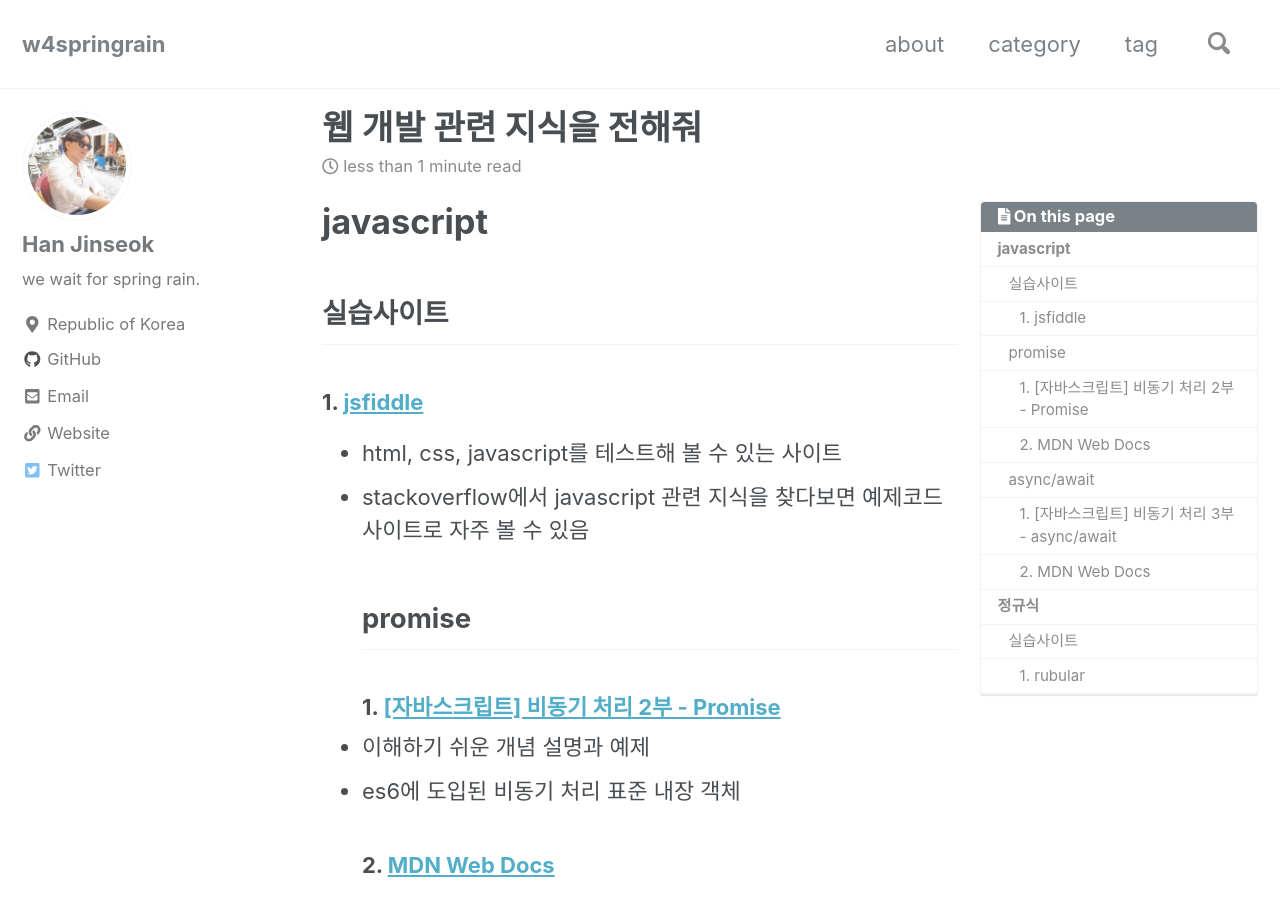
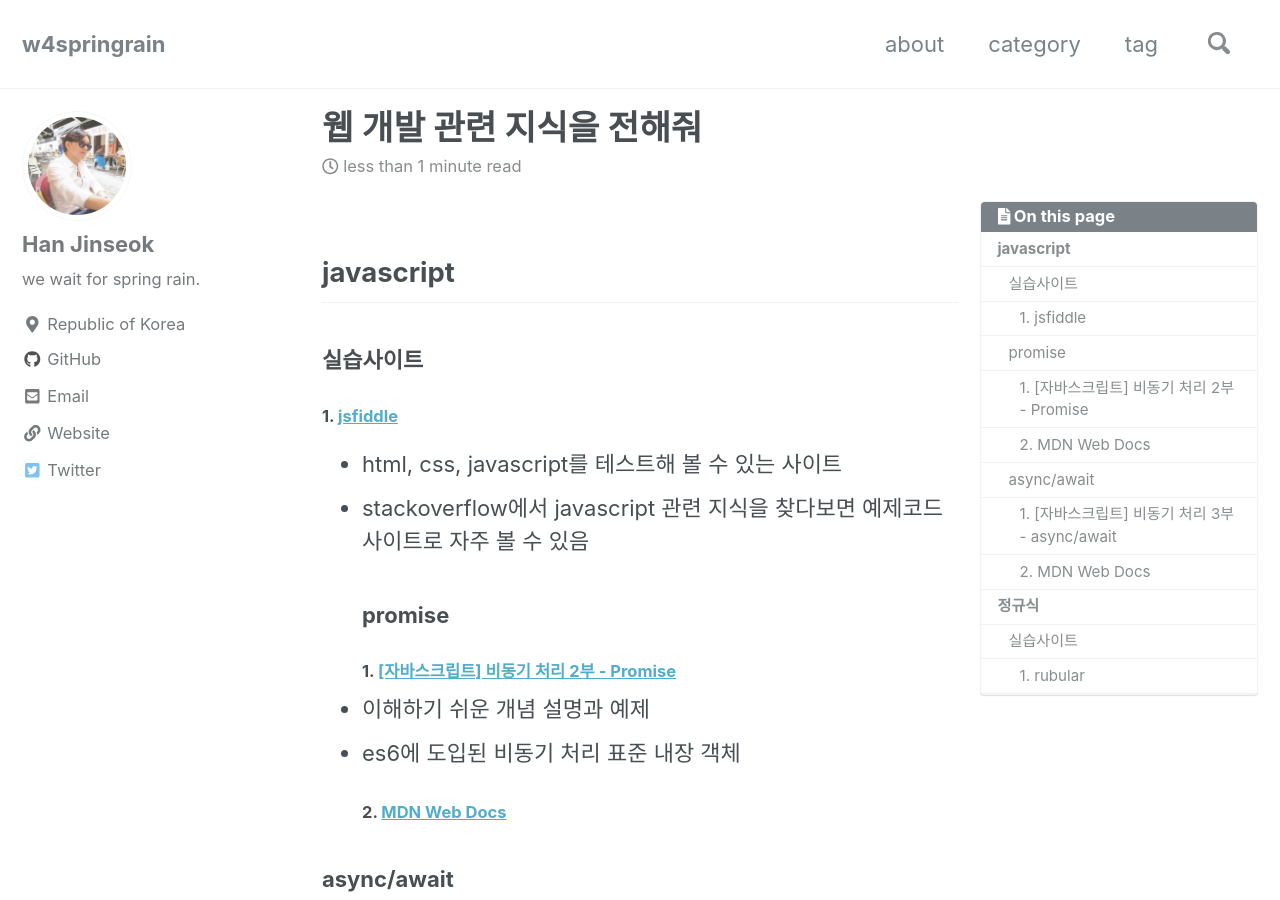
Before and after one commit to moregorenine/moregorenine.github.io, a Jekyll site: the page built from _posts/dev/2021-03-07-develop.md, in a window 1280 px wide and 900 px high. Built offline with Jekyll 4.4.1, drawn with Linux system fonts in a browser that asks for light colours; nearby versions of some CDN libraries; comment, search, counter and statistics services are not loaded; a style sheet for code colours, icons or effects is not loaded.

```diff
--- a/_posts/dev/2021-03-07-develop.md
+++ b/_posts/dev/2021-03-07-develop.md
@@ -13,26 +13,26 @@ toc: true
 toc_sticky: true
 ---
 
-# javascript
-## 실습사이트
-### 1. [jsfiddle](https://jsfiddle.net/)
+## javascript
+### 실습사이트
+#### 1. [jsfiddle](https://jsfiddle.net/)
 - html, css, javascript를 테스트해 볼 수 있는 사이트
 - stackoverflow에서 javascript 관련 지식을 찾다보면 예제코드 사이트로 자주 볼 수 있음
-## promise
-### 1. [[자바스크립트] 비동기 처리 2부 - Promise](https://www.daleseo.com/js-async-promise/)
+### promise
+#### 1. [[자바스크립트] 비동기 처리 2부 - Promise](https://www.daleseo.com/js-async-promise/)
 - 이해하기 쉬운 개념 설명과 예제
 - es6에 도입된 비동기 처리 표준 내장 객체
-### 2. [MDN Web Docs](https://developer.mozilla.org/ko/docs/Web/JavaScript/Reference/Global_Objects/Promise)
+#### 2. [MDN Web Docs](https://developer.mozilla.org/ko/docs/Web/JavaScript/Reference/Global_Objects/Promise)
 
-## async/await
-### 1. [[자바스크립트] 비동기 처리 3부 - async/await](https://www.daleseo.com/js-async-async-await/)
+### async/await
+#### 1. [[자바스크립트] 비동기 처리 3부 - async/await](https://www.daleseo.com/js-async-async-await/)
 - 이해하기 쉬운 개념 설명과 예제
 - es7에 도입된 비동기 처리 표준 내장 객체
 - 자바스크립트에서 모든 비동기 함수는 사실상 AsyncFunction 객체이다
-### 2. [MDN Web Docs](https://developer.mozilla.org/ko/docs/Web/JavaScript/Reference/Global_Objects/AsyncFunction)
+#### 2. [MDN Web Docs](https://developer.mozilla.org/ko/docs/Web/JavaScript/Reference/Global_Objects/AsyncFunction)
 
 
-# 정규식
-## 실습사이트
-### 1. [rubular](https://rubular.com/)
+## 정규식
+### 실습사이트
+#### 1. [rubular](https://rubular.com/)
 - 정규식을 간단히 테스트해 볼 수 있는 사이트
```
